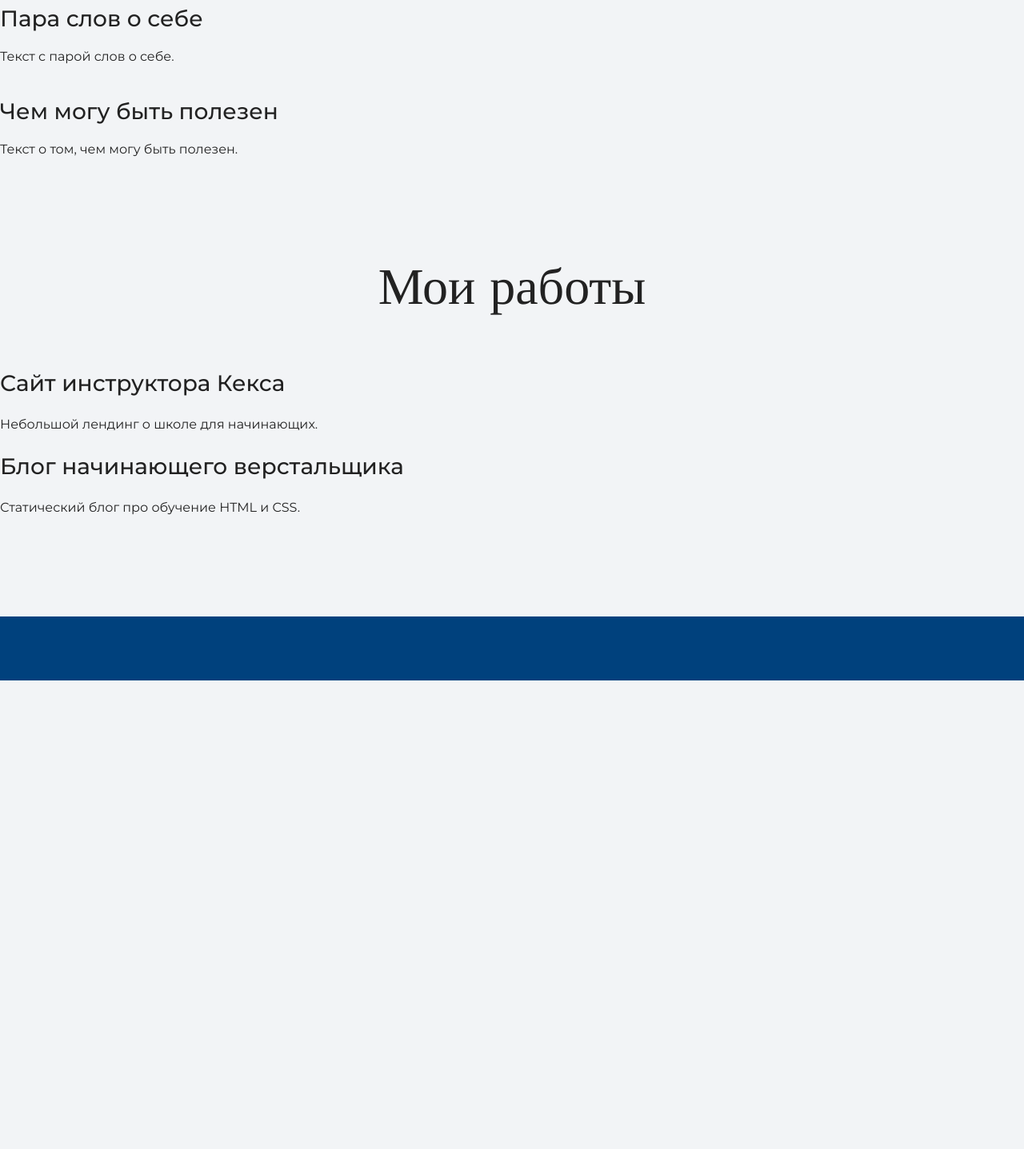
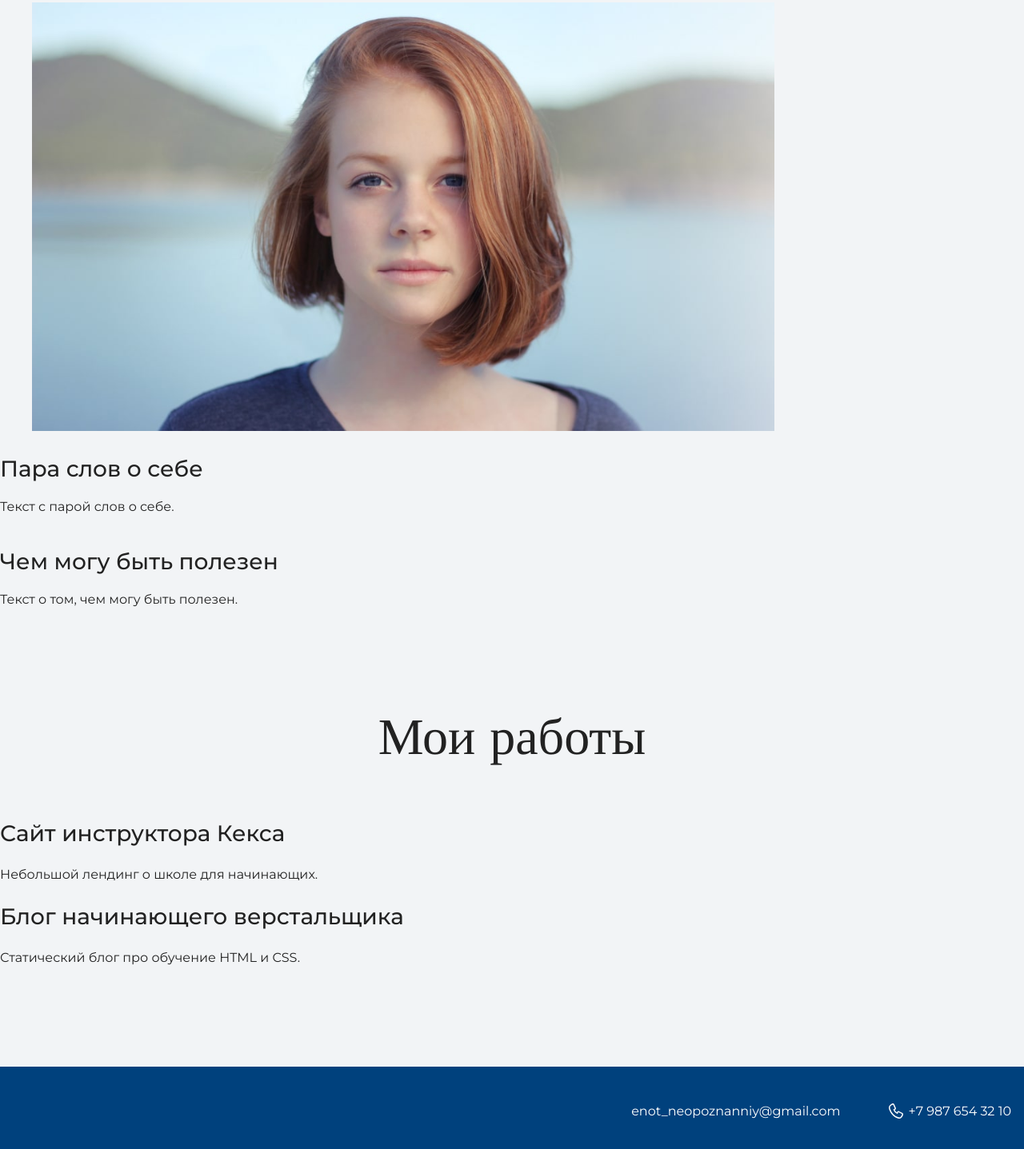
Before and after one commit to shvatka/my-site, a plain HTML site: page index.html in a window 1280 px wide. Shown: the part 1169-2606 px from the top of the page at 80% size. Before the commit the page ends 2020 px from the top, so only its background shows below. Drawn offline with nearby package versions, Linux system fonts and the light colour scheme.

Commit message:
Добавляем фотографию

```diff
--- a/index.html
+++ b/index.html
@@ -25,6 +25,9 @@
     <section class="intro">
 
       <h2 class="subheading">Давайте познакомимся</h2>
+      <figure>
+        <img src="files/user.jpg" width="928" height="536" alt="Фотография Неопознанного Енота">
+      </figure>
       <h3>Пара слов о себе</h3>
       <p>Текст с парой слов о себе.</p>
       <h3>Чем могу быть полезен</h3>
@@ -44,7 +47,9 @@
     </main>
     <footer class="page-footer">
       <div class="container"
-      Контакты в подвале
+      <a class="footer-email" href="mailto:enot_neopoznanniy@gmail.com">enot_neopoznanniy@gmail.com</a>
+    <a class="footer-phone" href="tel:+79876543210">+7 987 654 32 10</a>
+  </div>
     </div>
     </footer>
   </body>
```
